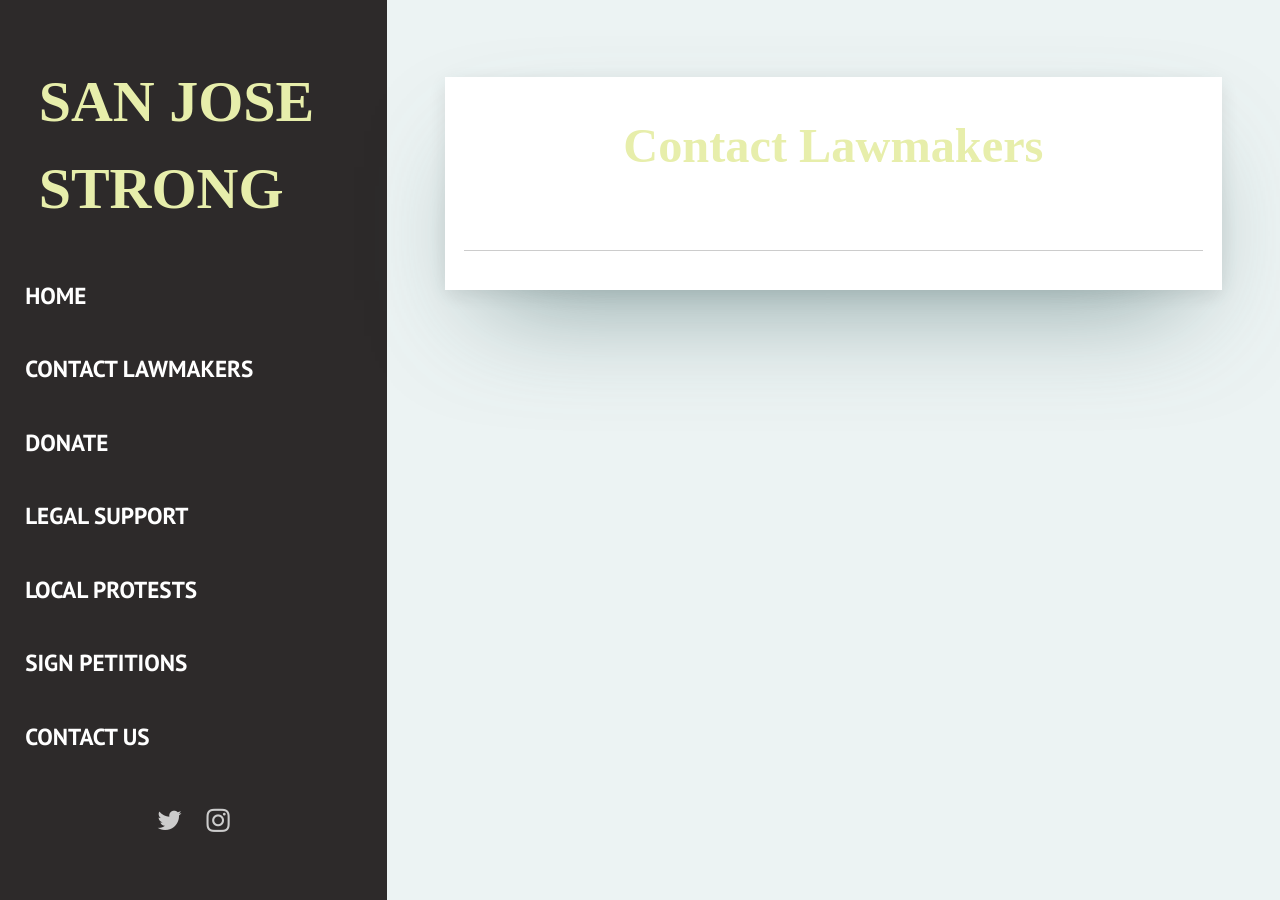
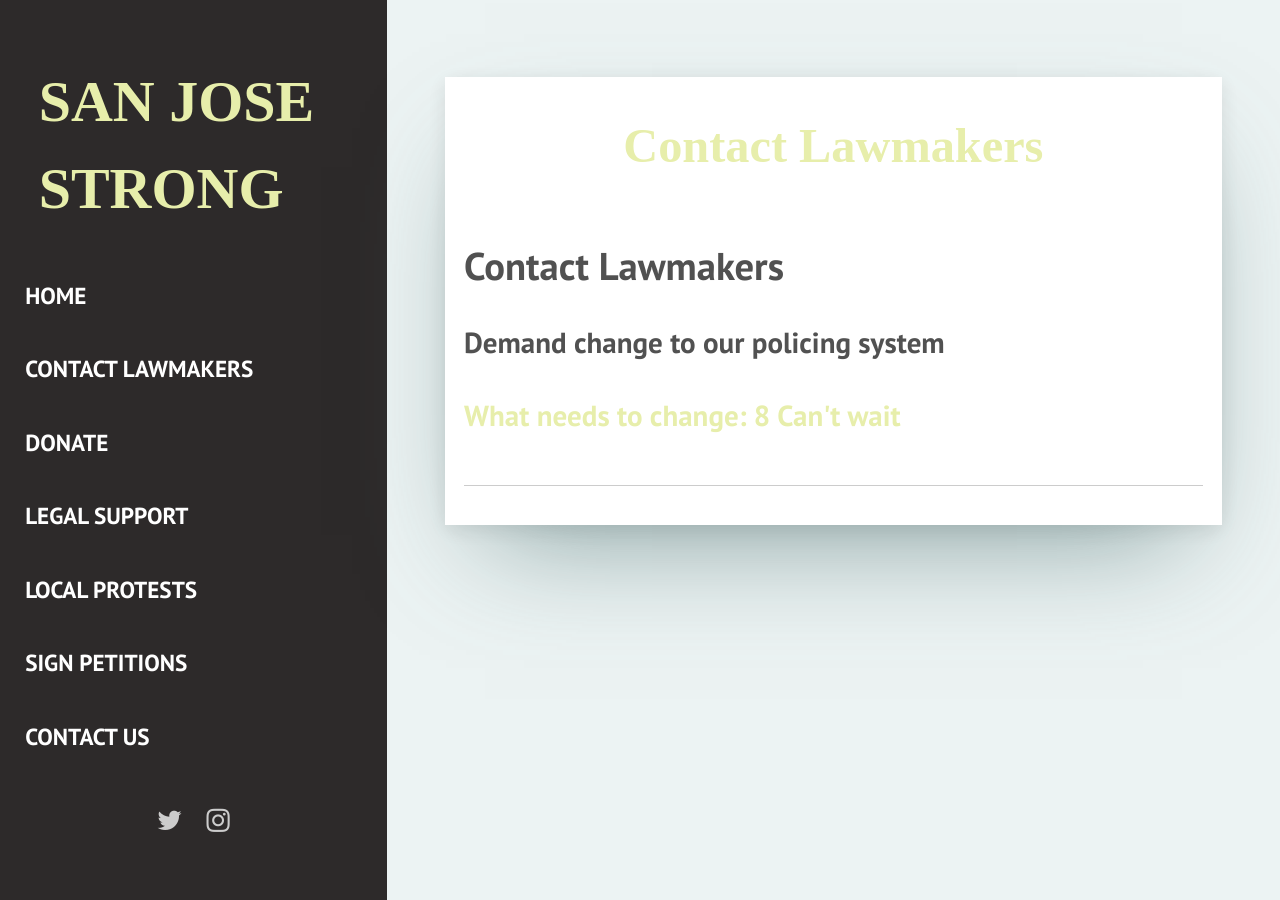
Before and after one commit to SanJoseStrong/sanjosestrong.github.io, a Jekyll site: the page built from _pages/contactlawmakers.html, in a window 1280 px wide. Built offline with Jekyll 4.4.1, drawn with Linux system fonts in a browser that asks for light colours; some web fonts are replaced.

Commit message:
Update contactlawmakers.html

```diff
--- a/_pages/contactlawmakers.html
+++ b/_pages/contactlawmakers.html
@@ -3,3 +3,10 @@ layout: post
 title: Contact Lawmakers
 permalink: /contactlawmakers/
 ---
+<h1 class="impacth1"> Contact Lawmakers </h1>
+
+<body>
+	<h2 class="impact">Demand change to our policing system
+		<p> <span> <a href="https://8cantwait.org">
+    What needs to change: 8 Can't wait
+    </a> </span> </p>
```
